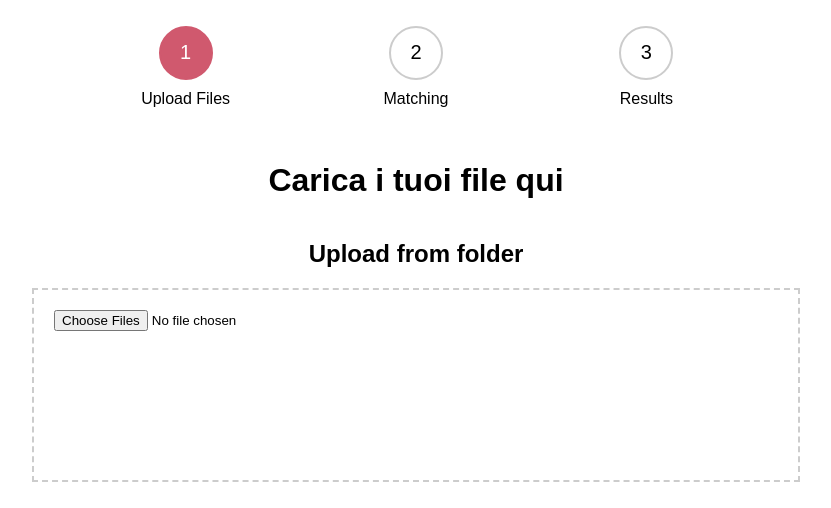
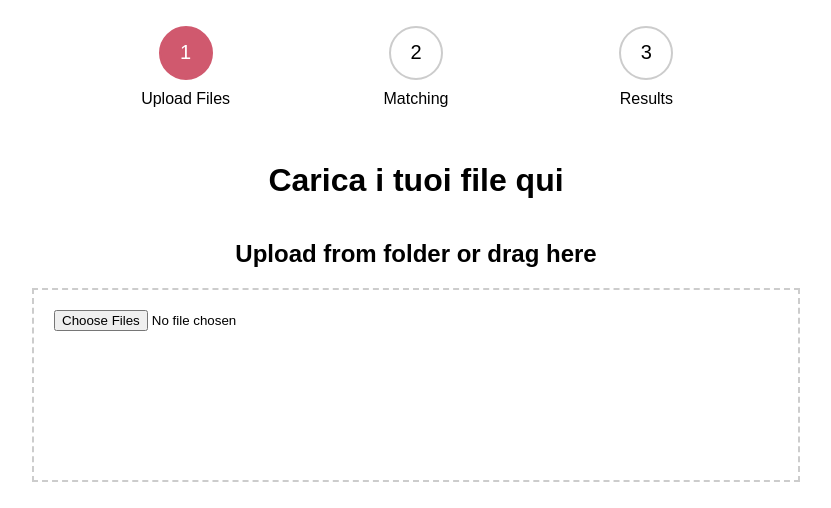
Before and after one commit to elisacatena/ProgettoFinale-idd, a Flask app: page /upload.html in a window 1280 px wide. Shown: the top 508 px of the page, without its empty margins (224-1055 px from the left). Run offline with Flask 3, Linux system fonts and the light colour scheme; parts of the project's set-up code (start-up, migrations or seed data) failed here and were passed over.

Commit message:
Update uploadFiles.html

```diff
--- a/final/templates/uploadFiles.html
+++ b/final/templates/uploadFiles.html
@@ -65,7 +65,7 @@
         <h1>Carica i tuoi file qui</h1>
 
         <div class="upload-section">
-            <h2>Upload from folder</h2>
+            <h2>Upload from folder or drag here</h2>
             <div class="dashed-border">
                 <form action="http://localhost:5000/uploader" method="POST" enctype="multipart/form-data" id="form">
                     <div style="height: 100%; width: 100%;">
```
